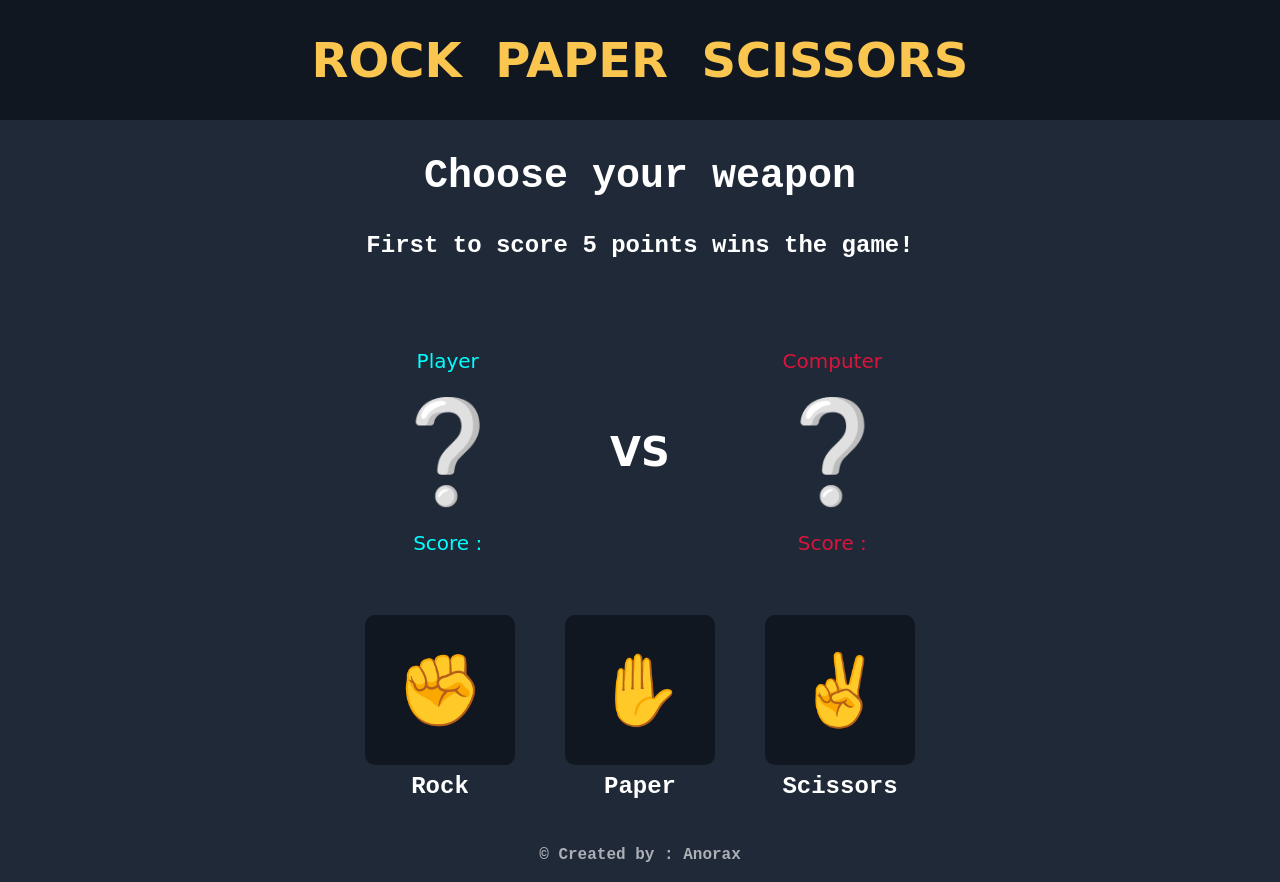
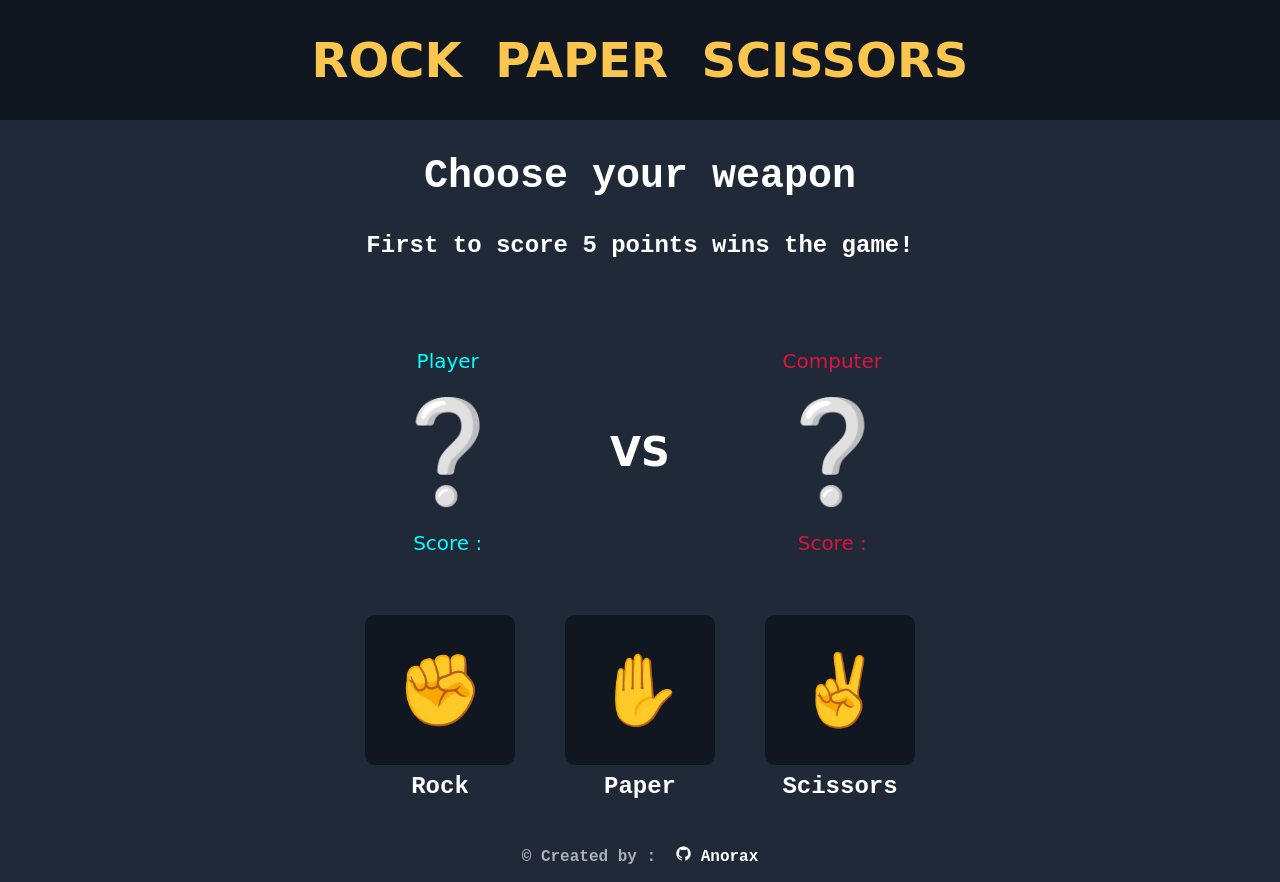
Before and after one commit to aizen322/rock-paper-scissors, a plain HTML site: page index.html in a window 1280 px wide. Drawn offline with Linux system fonts and the light colour scheme.

Commit message:
RPS UI branch created, RPS UI finished, RPS footer updated, added github image and linked the profile

```diff
--- a/index.html
+++ b/index.html
@@ -54,7 +54,9 @@
         </div>
 
         <div class="footer">
-            <h2>© Created by : Anorax</h2>
+            <h2>© Created by : <a href="https://github.com/aizen322" target="_blank"><img src="github-mark.png" alt="github logo" id="github-logo">Anorax</a>
+
+            </h2>
         </div>
     </body>
 </html>
--- a/style.css
+++ b/style.css
@@ -105,4 +105,14 @@ body{
     margin: 0;
     padding: 0;
     font-size: 16px;
+
 }
+
+.footer a{
+    text-decoration: none;
+    color: white;
+}
+#github-logo{
+    height: 15px;
+    margin: 0 10px;
+}
```
Also changed, not shown: github-mark.png (added).
